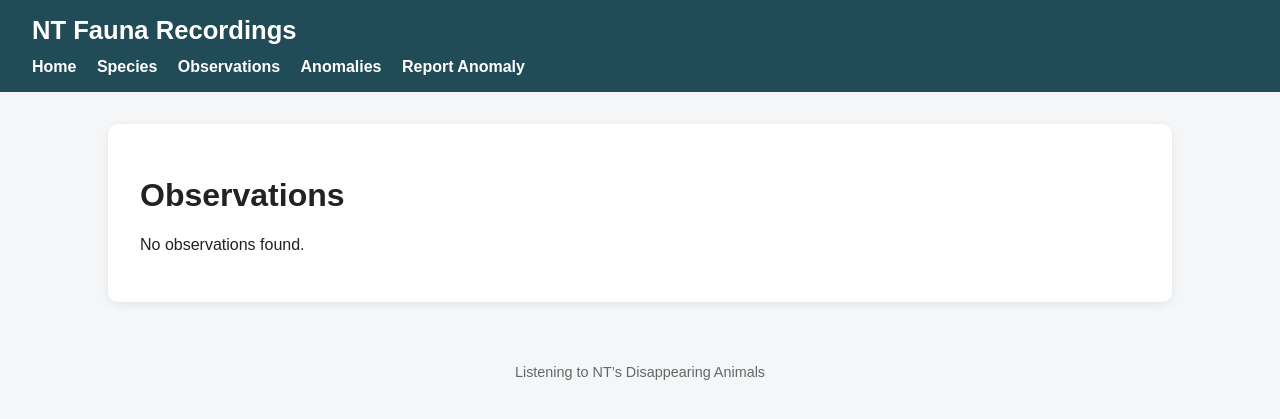
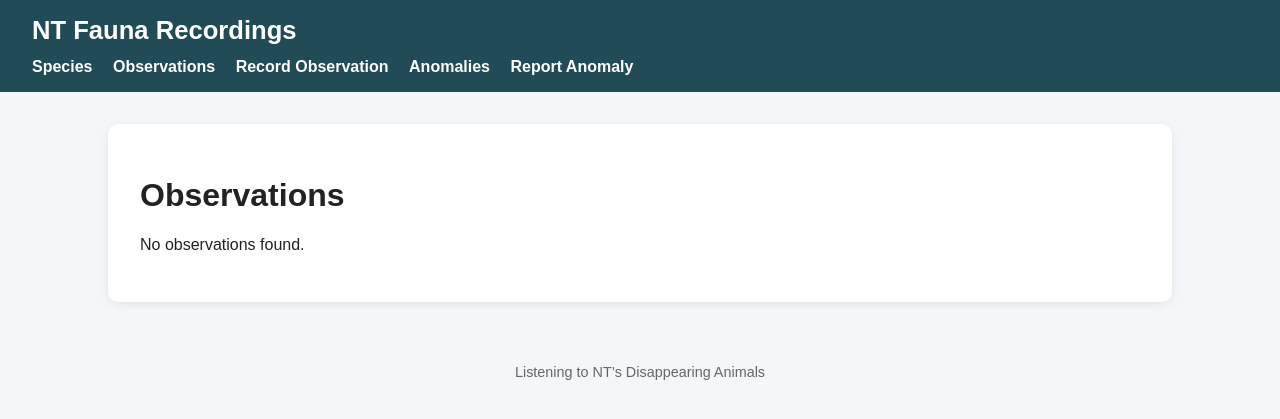
Before and after one commit to lance5828/HIT237-Group4, a Django app: page /observations/ in a window 1280 px wide. Shown: the top 419 px of the page. Run offline with Django 5.2, Linux system fonts and the light colour scheme; data that the repository does not hold is empty.

Commit message:
created observation form fixed urls and views

```diff
--- a/nt_fauna_recordings/core/templates/core/base.html
+++ b/nt_fauna_recordings/core/templates/core/base.html
@@ -126,11 +126,13 @@
     <header>
         <h1>NT Fauna Recordings</h1>
         <nav>
-            <a href="{% url 'home' %}">Home</a>
+
             <a href="{% url 'species-list' %}">Species</a>
             <a href="{% url 'observation-list' %}">Observations</a>
+            <a href="{% url 'observation-create' %}">Record Observation</a>
             <a href="{% url 'anomaly-list' %}">Anomalies</a>
             <a href="{% url 'anomaly-create' %}">Report Anomaly</a>
+
         </nav>
     </header>
 
--- a/nt_fauna_recordings/core/urls.py
+++ b/nt_fauna_recordings/core/urls.py
@@ -1,20 +1,18 @@
 from django.urls import path
 from .views import (
     SpeciesListView, SpeciesDetailView,
-    ObservationListView, ObservationDetailView,
+    ObservationListView, ObservationDetailView, ObservationCreateView,
     AnomalyListView, AnomalyDetailView, AnomalyCreateView,
 )
 
 urlpatterns = [
-    # Species
     path("species/", SpeciesListView.as_view(), name="species-list"),
     path("species/<int:pk>/", SpeciesDetailView.as_view(), name="species-detail"),
 
-    # Observations
     path("observations/", ObservationListView.as_view(), name="observation-list"),
+    path("observations/create/", ObservationCreateView.as_view(), name="observation-create"),
     path("observations/<int:pk>/", ObservationDetailView.as_view(), name="observation-detail"),
 
-    # Anomalies
     path("anomalies/", AnomalyListView.as_view(), name="anomaly-list"),
     path("anomalies/<int:pk>/", AnomalyDetailView.as_view(), name="anomaly-detail"),
     path("anomalies/create/", AnomalyCreateView.as_view(), name="anomaly-create"),
--- a/nt_fauna_recordings/core/views.py
+++ b/nt_fauna_recordings/core/views.py
@@ -35,6 +35,11 @@ class ObservationDetailView(DetailView):
     template_name = "core/observation_detail.html"
     context_object_name = "observation"
 
+class ObservationCreateView(CreateView):
+    model = Observation
+    template_name = "core/observation_form.html"
+    fields = ["species", "observer", "audio_file", "location", "confidence_score", "notes"]
+    success_url = reverse_lazy("observation-list")
 
 # -------------------------
 # Anomaly Views
--- a/nt_fauna_recordings/nt_fauna_recordings/settings.py
+++ b/nt_fauna_recordings/nt_fauna_recordings/settings.py
@@ -117,6 +117,9 @@ USE_TZ = True
 
 STATIC_URL = 'static/'
 
+MEDIA_URL = "/media/"
+MEDIA_ROOT = BASE_DIR / "media"
+
 # Default primary key field type
 # https://docs.djangoproject.com/en/5.2/ref/settings/#default-auto-field
 
--- a/nt_fauna_recordings/nt_fauna_recordings/urls.py
+++ b/nt_fauna_recordings/nt_fauna_recordings/urls.py
@@ -14,6 +14,8 @@ Including another URLconf
     1. Import the include() function: from django.urls import include, path
     2. Add a URL to urlpatterns:  path('blog/', include('blog.urls'))
 """
+from django.conf import settings
+from django.conf.urls.static import static
 from django.contrib import admin
 from django.urls import path, include
 
@@ -21,3 +23,6 @@ urlpatterns = [
     path("admin/", admin.site.urls),
     path("", include("core.urls")),
 ]
+
+if settings.DEBUG:
+    urlpatterns += static(settings.MEDIA_URL, document_root=settings.MEDIA_ROOT)
```
Also changed, not shown: nt_fauna_recordings/core/templates/core/observation_form.html (+15 -0 lines).
